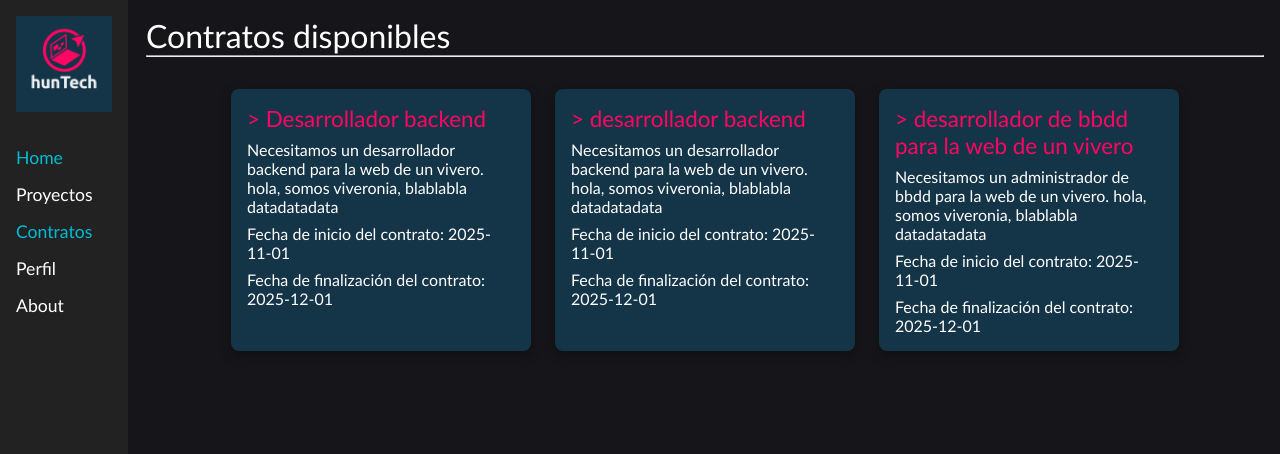
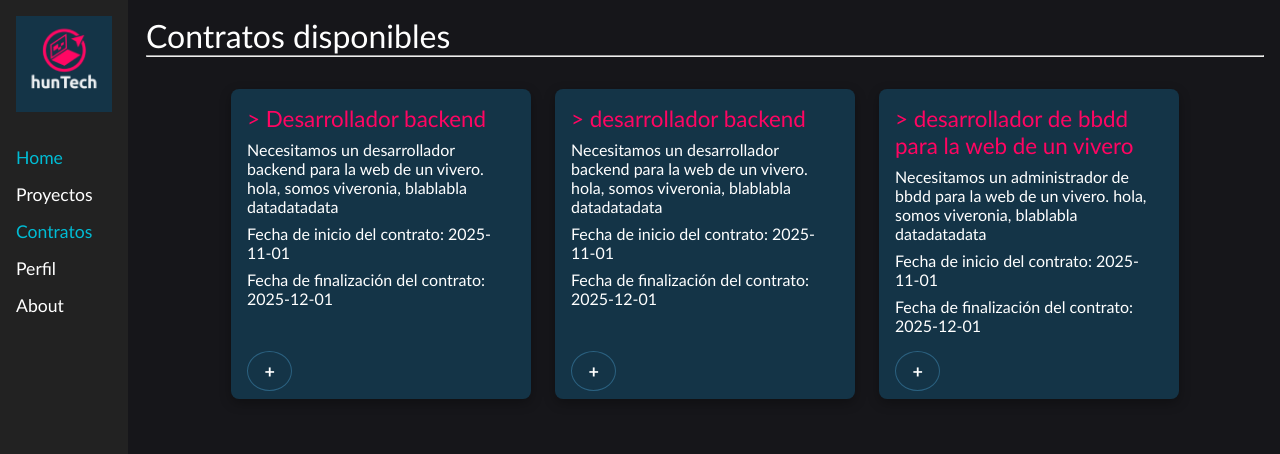
Before and after one commit to jlarata/hunTech, an Angular app in the folder hunTech/: page /contratos in a window 1280 px wide. Shown: the top 454 px of the page. Built offline with nearby package versions, Linux system fonts and the light colour scheme.

Commit message:
added contrato detail component, added some logic, some more styling:

```diff
--- a/hunTech/src/app/app.routes.ts
+++ b/hunTech/src/app/app.routes.ts
@@ -4,6 +4,7 @@ import { AboutComponent } from './about/about.component';
 import { ProyectosComponent } from './proyectos/proyectos.component';
 import { ContratosComponent } from './contratos/contratos.component';
 import { PerfilComponent } from './perfil/perfil.component';
+import { ContratoDetailComponent } from './contrato-detail/contrato-detail.component';
 
 export const routes: Routes = [
   { path: '', redirectTo: '/home', pathMatch: 'full' },
@@ -11,5 +12,6 @@ export const routes: Routes = [
   { path: 'about', component: AboutComponent },
   { path: 'proyectos', component: ProyectosComponent },
   { path: 'contratos', component:ContratosComponent },
+  { path: 'contrato-detail/:id', component: ContratoDetailComponent },
   { path: 'perfil', component:PerfilComponent }
 ];
--- /dev/null
+++ b/hunTech/src/app/contrato-detail/contrato-detail.component.html
@@ -0,0 +1,22 @@
+@if (contrato) {
+  <div>
+  <h2>{{contrato.titulo| uppercase}} Details</h2>
+  <div><span>id: </span> {{contrato.id}}</div>
+
+  <div class="contrato">
+    <div class="contrato-contents">
+        <p class="">{{contrato.descripcion}}</p>
+        <p class="">{{contrato.start_date}}</p>
+        <p class="">{{contrato.tipo}}</p>
+        <p class="">{{contrato.start_date}}</p>
+        <p class="">{{contrato.end_date}}</p>
+    </div>
+  </div>
+
+</div>
+}
+@else {
+  <div> no contratos? </div>
+}
+
+<a routerLink="/contratos">volver</a>
--- /dev/null
+++ b/hunTech/src/app/contrato-detail/contrato-detail.component.ts
@@ -0,0 +1,30 @@
+import { Component } from '@angular/core';
+import { ActivatedRoute, RouterLink } from '@angular/router';
+import { CONTRATOS } from '../mock-contratos';
+import { Contrato } from '../models/contrato';
+import { CommonModule } from '@angular/common';
+
+@Component({
+  selector: 'app-contrato-detail',
+  imports: [CommonModule, RouterLink],
+  templateUrl: './contrato-detail.component.html',
+  styleUrl: './contrato-detail.component.css'
+})
+export class ContratoDetailComponent {
+
+  constructor(private route: ActivatedRoute) { }
+  contratos = CONTRATOS;
+  contrato: Contrato;
+
+  ngOnInit(): void {
+    this.contrato = this.getContrato()
+    console.log(this.contrato)
+  }
+
+  getContrato(): Contrato {
+    const id = Number(this.route.snapshot.paramMap.get('id'));
+    const contrato = CONTRATOS.filter(c => c.id == id)
+    return contrato[0]
+
+  }
+}
--- a/hunTech/src/app/contratos/contratos.component.css
+++ b/hunTech/src/app/contratos/contratos.component.css
@@ -14,6 +14,9 @@
 }
 
 .contrato-card {
+    display: flex;
+    flex-direction: column;
+    justify-content: space-between;
     background-color: #143447;
     border-radius: 8px;
     width: 300px;
@@ -44,6 +47,7 @@
 } */
 
 .contrato-card-content {
+
     padding: 1rem;
 }
 
@@ -54,6 +58,27 @@
 
 .contrato-card-content p {
     margin: 0.5rem 0 0;
+}
+
+.card-button-group {
+    height: 3rem;
+    margin-left: 1rem;
+}
+
+.card-button-group button {
+    display: flex;
+    flex-direction: row;
+    justify-content: center;
+    align-items: center;
+    border-radius: 50%;
+    width: 2.5rem;
+    height: 2.5rem;
+    font-size: large;
+    font-weight: bold;
+}
+
+a {
+    text-decoration: none;
 }
 
 @media (max-width: 768px) {
--- a/hunTech/src/app/contratos/contratos.component.html
+++ b/hunTech/src/app/contratos/contratos.component.html
@@ -2,11 +2,11 @@
 <hr>
 
 <div class="contrato-card-container">
-  <div
-    class="contrato-card"
-    *ngFor="let card of contratosCards; let i = index">
+  @for (card of contratosCards; track card.id) {
+  <div class="contrato-card">
+
+
     <!-- esto por ahora no lo veo implementando <img *ngIf="card.imageUrl" [src]="card.imageUrl" alt="{{ card.title }}" /> -->
-
     <!-- si el puesto no está cubierto -->
     <div *ngIf="!card.esta_ocupado" class="contrato-card-content">
       <h2 class="contrato-card-titulo"> > {{ card.titulo }}</h2>
@@ -14,5 +14,16 @@
       <p *ngIf="card.start_date">Fecha de inicio del contrato: {{ card.start_date }}</p>
       <p *ngIf="card.end_date">Fecha de finalización del contrato: {{ card.end_date }}</p>
     </div>
+    <div class="card-button-group">
+      <a routerLink="/contrato-detail/{{card.id}}">
+        <button class="btn btn-signup">+</button>
+      </a>
+      <!-- <button class="btn">▶</button> -->
+    </div>
   </div>
+  }
+  @empty {
+  <div>Lo sentimos =( <br>
+    Parece que no hay contratos disponibles para el criterio elegido.</div>
+  }
 </div>
--- a/hunTech/src/app/contratos/contratos.component.ts
+++ b/hunTech/src/app/contratos/contratos.component.ts
@@ -3,10 +3,11 @@ import { CONTRATOS } from '../mock-contratos';
 import { ContratoCard } from '../models/cards/contrato-card';
 import { CommonModule } from '@angular/common';
 import { Contrato } from '../models/contrato';
+import { RouterModule } from '@angular/router';
 
 @Component({
   selector: 'app-contratos',
-  imports: [CommonModule],
+  imports: [CommonModule, RouterModule],
   templateUrl: './contratos.component.html',
   styleUrl: './contratos.component.css'
 })
--- a/hunTech/src/app/home/home.component.html
+++ b/hunTech/src/app/home/home.component.html
@@ -8,6 +8,13 @@
     <h2 class="subtitulo">Ayudando a cerrar la brecha entre juniors... y no tanto</h2>
 </header>
 <main>
+     <div class="button-group">
+        <button class="btn">simple button</button>
+        <button class="btn btn-add">add</button>
+        <button class="btn btn-edit">edit</button>
+        <button class="btn btn-signup">sign up</button>
+        <button class="btn btn-delete">delete</button>
+    </div>
     <div class="descripcion-container">
         <p class="main-descripcion">Lorem ipsum dolor sit amet consectetur adipisicing elit. Quisquam similique,
             consectetur asperiores reprehenderit quidem eum a odio aperiam aliquid. Nostrum in velit earum ratione aut eaque id non itaque commodi?
--- a/hunTech/src/app/perfil/perfil.component.html
+++ b/hunTech/src/app/perfil/perfil.component.html
@@ -2,14 +2,6 @@
     <!-- por ahora sin avatar <img [src]="user.avatarUrl" alt="{{ user.name }}" class="avatar" /> -->
     <h2>{{ userDesarrollador.nombre }} {{userDesarrollador.apellido}}</h2>
     <p class="email">email: {{ userDesarrollador.email }}</p>
-    <div>
-        <button class="btn">simple button</button>
-        <button class="btn-add">add</button>
-        <button class="btn-edit">edit</button>
-        <button class="btn-signup">sign up</button>
-        <button class="btn-delete">delete</button>
-    </div>
-
 
     <p class="bio">Bio: {{ userDesarrollador.descripcion }}</p>
 
```
Also changed, not shown: hunTech/src/app/contrato-detail/contrato-detail.component.css (added), 1 other file (tests, documents, lock files or other folders).
